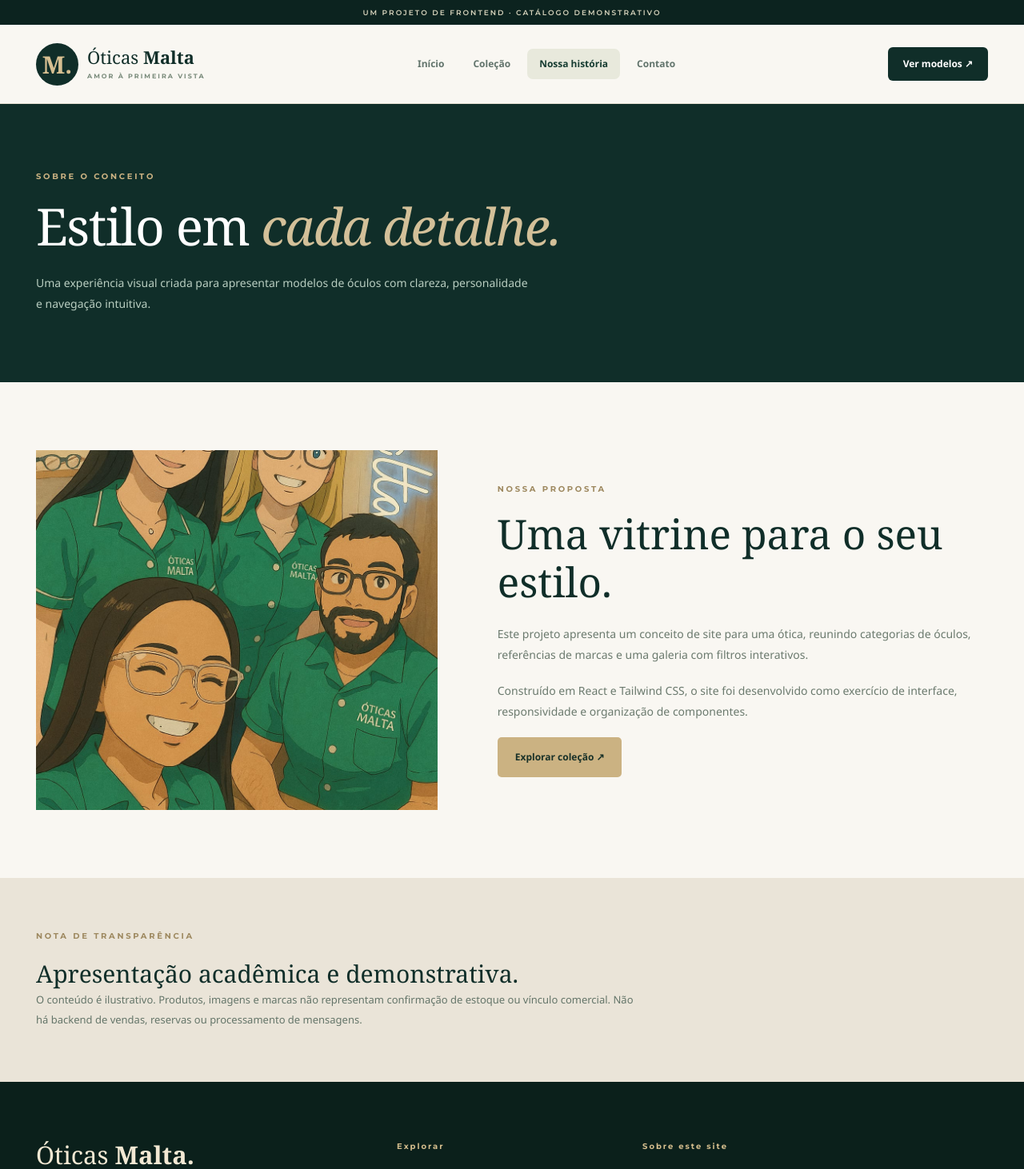
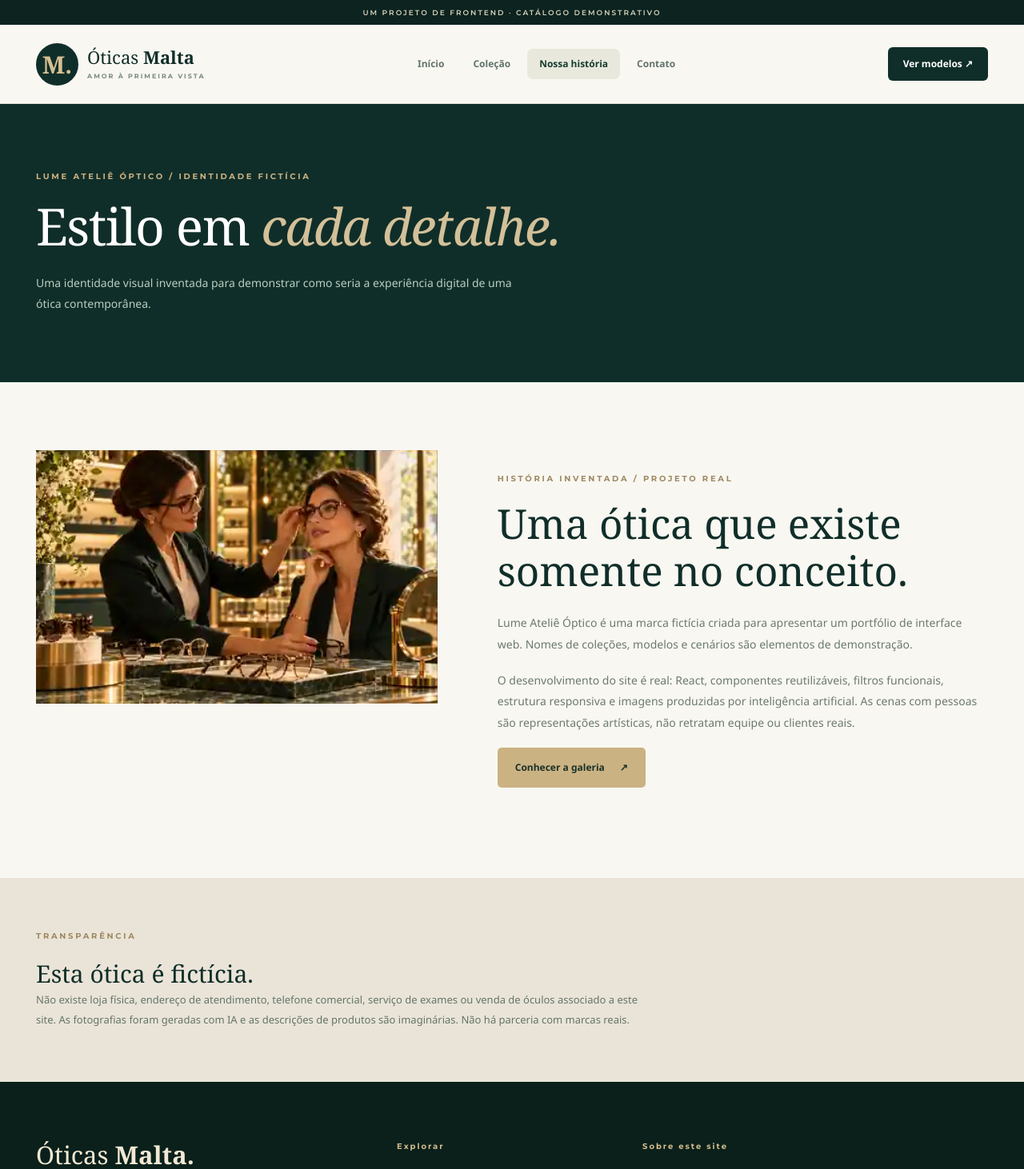
Before and after one commit to Dhaniels1/oticas-malta, a React (Create React App) app: page /oticas-malta/sobre in a window 1280 px wide. Shown: the top 1462 px of the page at 80% size. Built offline with nearby package versions, Linux system fonts and the light colour scheme.

Commit message:
feat: substitui imagens e identidade por marca Lume fictícia

```diff
--- a/src/pages/About.js
+++ b/src/pages/About.js
@@ -1,16 +1,32 @@
 import React from 'react';
 import { Link } from 'react-router-dom';
-import getImageUrl from '../utils/getImageUrl';
+import ConceptImage from '../components/ConceptImage';
 
 export default function About() {
   return (
     <div className="malta-about-page">
-      <section className="malta-interior-hero"><div className="malta-container"><p className="malta-overline">SOBRE O CONCEITO</p><h1>Estilo em <em>cada detalhe.</em></h1><p>Uma experiência visual criada para apresentar modelos de óculos com clareza, personalidade e navegação intuitiva.</p></div></section>
+      <section className="malta-interior-hero"><div className="malta-container">
+        <p className="malta-overline">LUME ATELIÊ ÓPTICO / IDENTIDADE FICTÍCIA</p>
+        <h1>Estilo em <em>cada detalhe.</em></h1>
+        <p>Uma identidade visual inventada para demonstrar como seria a experiência digital de uma ótica contemporânea.</p>
+      </div></section>
       <section className="malta-container malta-about-grid">
-        <div className="malta-about-image"><img src={getImageUrl('images/equipe.jpg')} alt="Imagem ilustrativa da equipe da ótica" loading="lazy"/></div>
-        <div className="malta-about-text"><p className="malta-overline">NOSSA PROPOSTA</p><h2>Uma vitrine para o seu estilo.</h2><p>Este projeto apresenta um conceito de site para uma ótica, reunindo categorias de óculos, referências de marcas e uma galeria com filtros interativos.</p><p>Construído em React e Tailwind CSS, o site foi desenvolvido como exercício de interface, responsividade e organização de componentes.</p><Link className="malta-btn malta-btn-gold" to="/galeria">Explorar coleção ↗</Link></div>
+        <div className="malta-about-image">
+          <ConceptImage frame={4} label="Cena fictícia gerada por IA de consultoria em óculos, com personagens que não representam funcionários reais"/>
+        </div>
+        <div className="malta-about-text">
+          <p className="malta-overline">HISTÓRIA INVENTADA / PROJETO REAL</p>
+          <h2>Uma ótica que existe somente no conceito.</h2>
+          <p>Lume Ateliê Óptico é uma marca fictícia criada para apresentar um portfólio de interface web. Nomes de coleções, modelos e cenários são elementos de demonstração.</p>
+          <p>O desenvolvimento do site é real: React, componentes reutilizáveis, filtros funcionais, estrutura responsiva e imagens produzidas por inteligência artificial. As cenas com pessoas são representações artísticas, não retratam equipe ou clientes reais.</p>
+          <Link className="malta-btn malta-btn-gold" to="/galeria">Conhecer a galeria <span aria-hidden="true">↗</span></Link>
+        </div>
       </section>
-      <section className="malta-about-footer"><div className="malta-container"><p className="malta-overline">NOTA DE TRANSPARÊNCIA</p><h2>Apresentação acadêmica e demonstrativa.</h2><p>O conteúdo é ilustrativo. Produtos, imagens e marcas não representam confirmação de estoque ou vínculo comercial. Não há backend de vendas, reservas ou processamento de mensagens.</p></div></section>
+      <section className="malta-about-footer"><div className="malta-container">
+        <p className="malta-overline">TRANSPARÊNCIA</p>
+        <h2>Esta ótica é fictícia.</h2>
+        <p>Não existe loja física, endereço de atendimento, telefone comercial, serviço de exames ou venda de óculos associado a este site. As fotografias foram geradas com IA e as descrições de produtos são imaginárias. Não há parceria com marcas reais.</p>
+      </div></section>
     </div>
   );
 }
```
